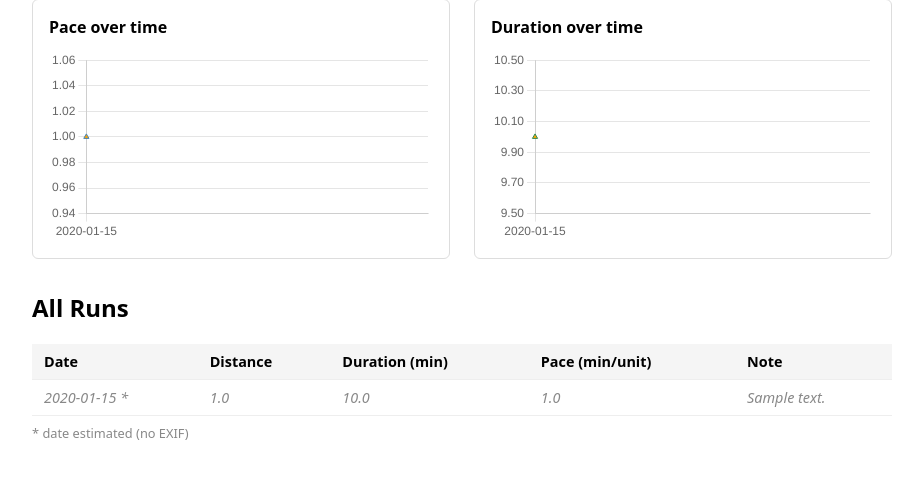
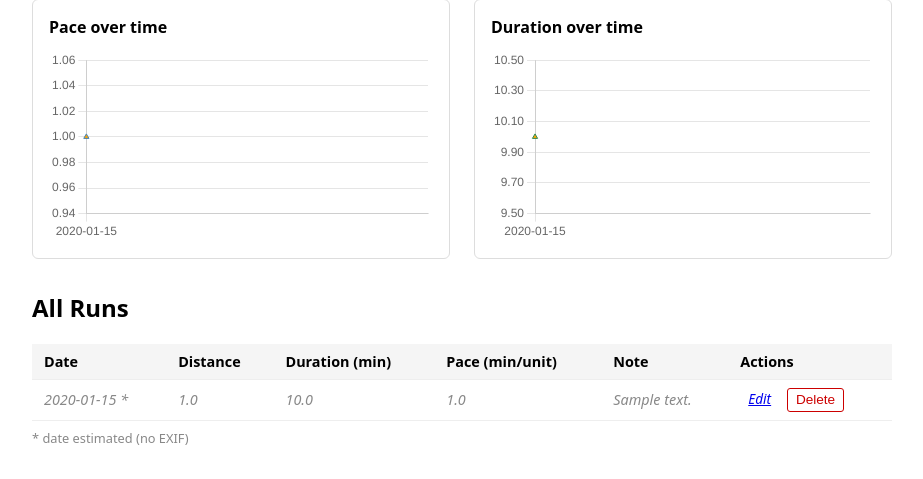
Before and after one commit to librenda/fitness-tracker, a Flask app: page /dashboard in a window 1280 px wide. Shown: the part 556-1035 px from the top of the page, without its empty margins (178-1101 px from the left). Before the commit the page ends 996 px from the top, so only its background shows below. Run offline with Flask 3, Linux system fonts and the light colour scheme; tables that the repository leaves empty hold one stand-in row (values such as "Sample post").

Commit message:
adw auto: edit app/templates/dashboard.html

```diff
--- a/app/templates/dashboard.html
+++ b/app/templates/dashboard.html
@@ -58,6 +58,7 @@
         <th>Duration (min)</th>
         <th>Pace (min/unit)</th>
         <th>Note</th>
+        <th>Actions</th>
       </tr>
     </thead>
     <tbody>
@@ -71,6 +72,12 @@
         <td>{{ run.duration if run.duration is not none else "—" }}</td>
         <td>{{ run.pace if run.pace is not none else "—" }}</td>
         <td>{{ run.note or "" }}</td>
+        <td class="actions">
+          <a href="/runs/{{ run.id }}/edit">Edit</a>
+          <form method="post" action="/runs/{{ run.id }}/delete" style="display:inline">
+            <button type="submit" onclick="return confirm('Delete this run and its photo?')">Delete</button>
+          </form>
+        </td>
       </tr>
       {% endfor %}
     </tbody>
```
